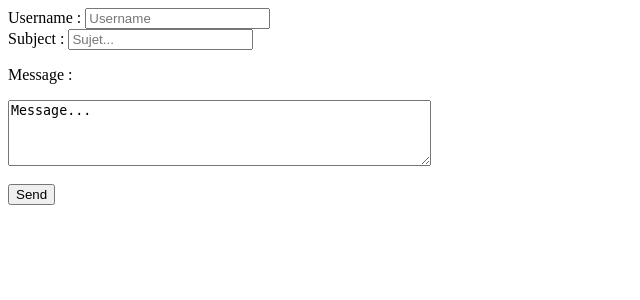
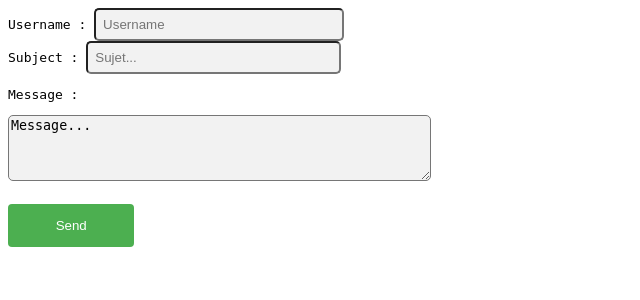
Before and after one commit to Reng-Deng-DenG/fuzzme, a PHP site: page /contact.php in a window 1280 px wide. Shown: the top 300 px of the page, without its empty margins (0-640 px from the left). Run offline with PHP 8.4, Linux system fonts and the light colour scheme.

Commit message:
Update body.css

```diff
--- a/css/body.css
+++ b/css/body.css
@@ -12,8 +12,34 @@ h3{
         font-family: Andale Mono, monospace;
 }
 
-/* *** Login *** */
+/*Contact*/
+input[type=submit] {
+	width: 10%;
+	background-color: #4CAF50;
+	color: white;
+  	padding: 14px 20px;
+  	margin: 8px 0;
+  	border: none;
+  	border-radius: 4px;
+  	cursor: pointer;
+}
+input[type=text] {
+	border-radius: 5px;
+	background-color: #f2f2f2;
+	padding: 7px;
+}
+textarea {
+        border-radius: 5px;
+        background-color: #f2f2f2;
+        padding: 10px%;
+}
 
-/**blabla **/
-
-/* *** Contact *** */
+input[name=username] {
+	width: 250;
+}
+input[name=sujet] {
+	width: 255;
+}
+form {
+	font-family: monospace;
+}
```
